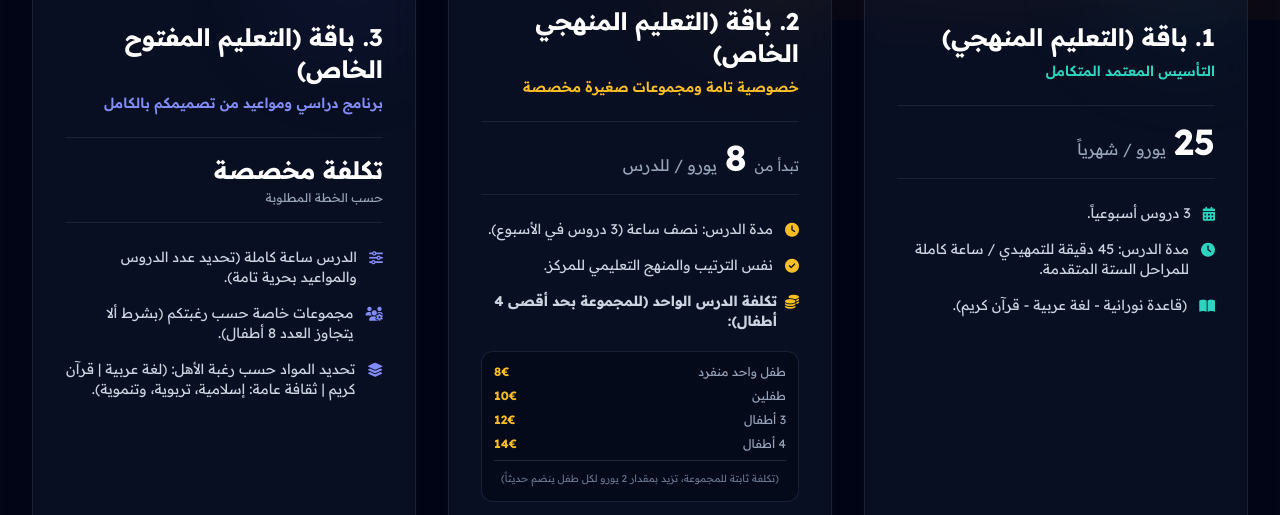
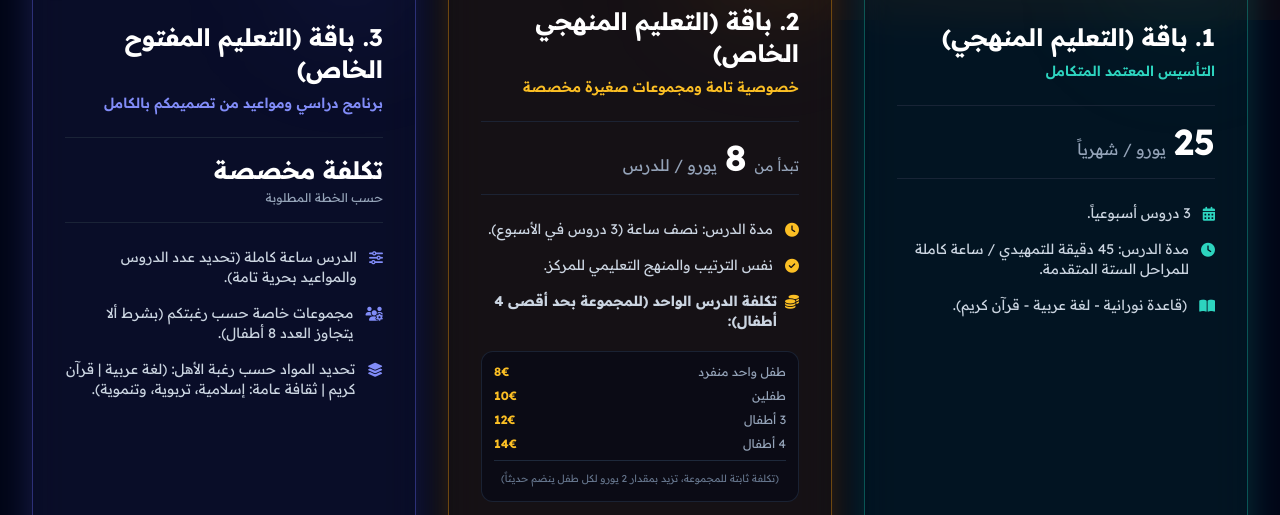
Before and after one commit to Smartlearn-edu/shamwesite, a website: page theme_export_preview/plans.html in a window 1280 px wide. Shown: the part 780-1295 px from the top of the page. Drawn offline with Linux system fonts and the light colour scheme; no server answers.

Commit message:
plan color

```diff
--- a/theme_export_preview/plans.html
+++ b/theme_export_preview/plans.html
@@ -15,7 +15,7 @@
     <!-- Tailwind CSS (Compiled) & Icons CDN -->
     <link rel="stylesheet" href="tailwind-output.css?v=2">
     <link rel="stylesheet" href="https://cdnjs.cloudflare.com/ajax/libs/font-awesome/6.4.0/css/all.min.css">
-    <link rel="stylesheet" href="style.css?v=6">
+    <link rel="stylesheet" href="style.css?v=7">
 </head>
 <body class="bg-slate-950 text-slate-100 min-h-screen relative font-readex overflow-x-hidden w-full">
 
@@ -122,7 +122,7 @@
         <div class="grid md:grid-cols-3 gap-8">
 
             <!-- PLAN 1 -->
-            <div class="glass-panel p-8 rounded-3xl border border-teal-500/20 hover:border-teal-500 transition-all flex flex-col justify-between bg-slate-900/60 relative overflow-hidden group">
+            <div class="glass-panel plan-card-teal p-8 rounded-3xl border transition-all flex flex-col justify-between relative overflow-hidden group">
                 <div class="absolute top-0 right-0 w-32 h-32 bg-teal-500/10 rounded-full blur-3xl pointer-events-none group-hover:bg-teal-500/20 transition-all"></div>
                 <div class="space-y-6 relative z-10">
                     <div class="w-16 h-16 rounded-2xl bg-teal-500/10 text-teal-400 flex items-center justify-center mb-6">
@@ -165,7 +165,7 @@
             </div>
 
             <!-- PLAN 2 -->
-            <div class="glass-panel p-8 rounded-3xl border border-amber-500/40 hover:border-amber-500 transition-all flex flex-col justify-between bg-slate-900/60 relative overflow-hidden group transform md:-translate-y-4 shadow-2xl shadow-amber-500/10">
+            <div class="glass-panel plan-card-amber p-8 rounded-3xl border transition-all flex flex-col justify-between relative overflow-hidden group transform md:-translate-y-4">
                 <div class="absolute top-0 right-0 w-32 h-32 bg-amber-500/10 rounded-full blur-3xl pointer-events-none group-hover:bg-amber-500/20 transition-all"></div>
                 <div class="absolute top-4 left-4">
                     <span class="bg-amber-500/20 text-amber-400 border border-amber-500/30 text-xs px-3 py-1 rounded-full font-bold">الأكثر مرونة</span>
@@ -222,7 +222,7 @@
             </div>
 
             <!-- PLAN 3 -->
-            <div class="glass-panel p-8 rounded-3xl border border-indigo-500/20 hover:border-indigo-500 transition-all flex flex-col justify-between bg-slate-900/60 relative overflow-hidden group">
+            <div class="glass-panel plan-card-indigo p-8 rounded-3xl border transition-all flex flex-col justify-between relative overflow-hidden group">
                 <div class="absolute top-0 right-0 w-32 h-32 bg-indigo-500/10 rounded-full blur-3xl pointer-events-none group-hover:bg-indigo-500/20 transition-all"></div>
                 <div class="space-y-6 relative z-10">
                     <div class="w-16 h-16 rounded-2xl bg-indigo-500/10 text-indigo-400 flex items-center justify-center mb-6">
--- a/theme_export_preview/style.css
+++ b/theme_export_preview/style.css
@@ -295,3 +295,37 @@ section:nth-child(n+4) {
     0%, 100% { transform: translateY(0); }
     50% { transform: translateY(-3px); }
 }
+
+/* Neon Glow Plan Cards */
+.plan-card-teal {
+    background: rgba(20, 184, 166, 0.08) !important;
+    box-shadow: 0 0 35px rgba(20, 184, 166, 0.25) !important;
+    border-color: rgba(20, 184, 166, 0.4) !important;
+}
+.plan-card-teal:hover {
+    box-shadow: 0 0 60px rgba(20, 184, 166, 0.5) !important;
+    background: rgba(20, 184, 166, 0.15) !important;
+    transform: translateY(-8px) !important;
+}
+
+.plan-card-amber {
+    background: rgba(245, 158, 11, 0.08) !important;
+    box-shadow: 0 0 35px rgba(245, 158, 11, 0.25) !important;
+    border-color: rgba(245, 158, 11, 0.4) !important;
+}
+.plan-card-amber:hover {
+    box-shadow: 0 0 60px rgba(245, 158, 11, 0.5) !important;
+    background: rgba(245, 158, 11, 0.15) !important;
+    transform: translateY(-12px) !important; /* already translated -4 maybe */
+}
+
+.plan-card-indigo {
+    background: rgba(99, 102, 241, 0.08) !important;
+    box-shadow: 0 0 35px rgba(99, 102, 241, 0.25) !important;
+    border-color: rgba(99, 102, 241, 0.4) !important;
+}
+.plan-card-indigo:hover {
+    box-shadow: 0 0 60px rgba(99, 102, 241, 0.5) !important;
+    background: rgba(99, 102, 241, 0.15) !important;
+    transform: translateY(-8px) !important;
+}
```
Also changed, not shown: theme_export_preview/index.html (+1 -1 lines), theme_export_preview/tailwind-output.css.
